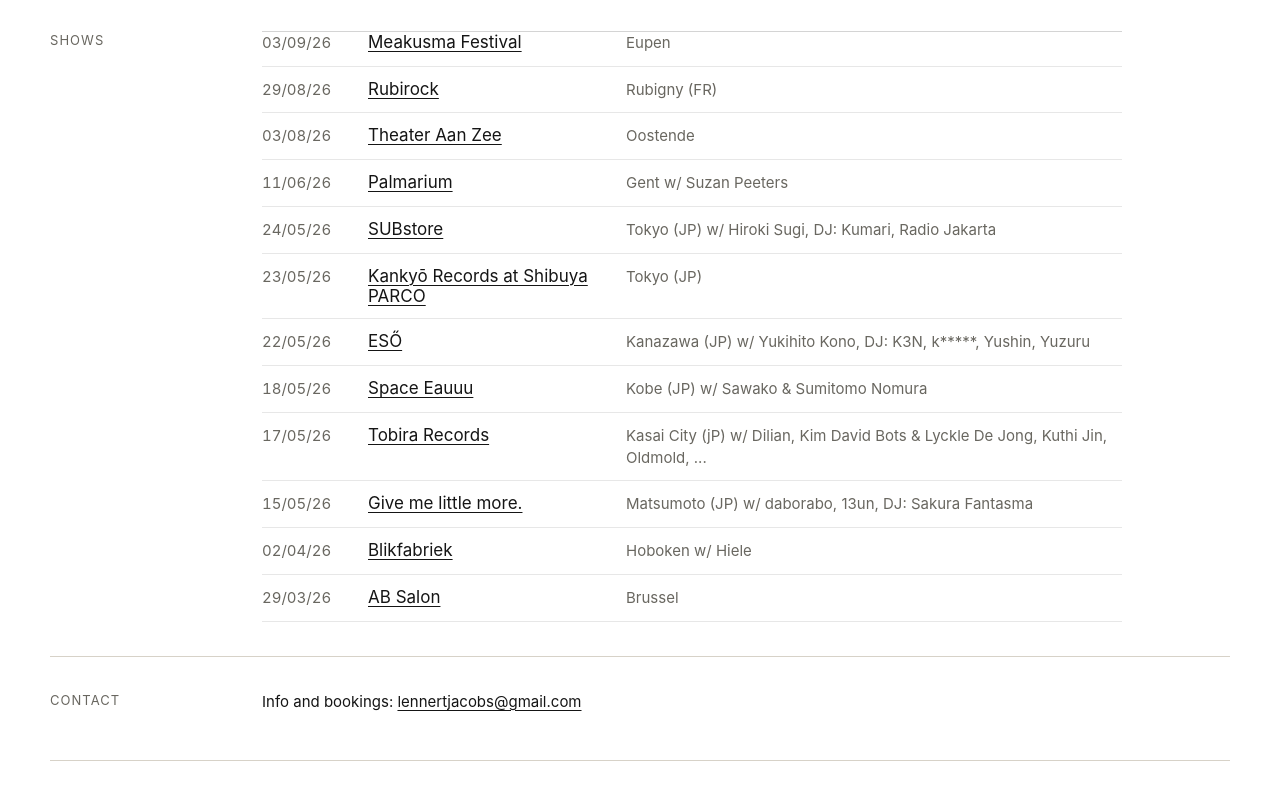
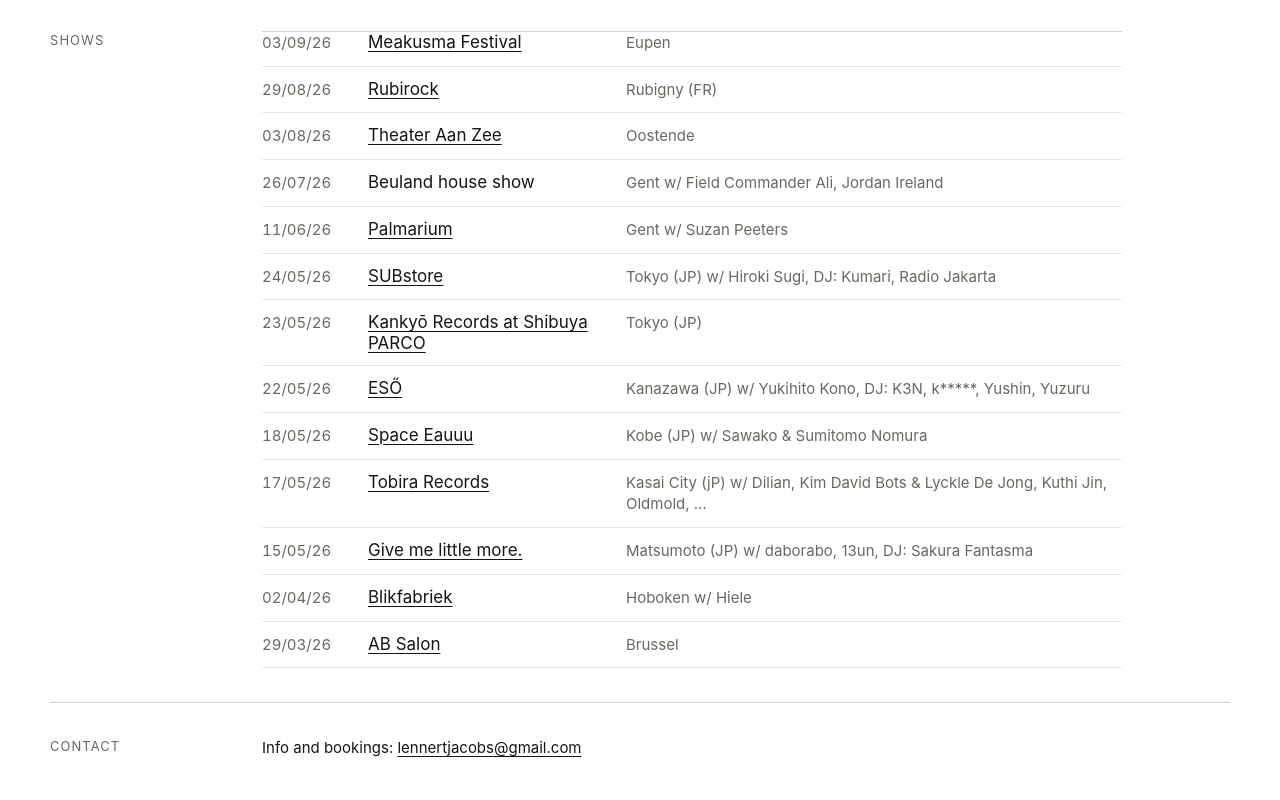
Before and after one commit to lennertjacobs/lennertjacobs.github.io, a plain HTML site: page index.html in a window 1280 px wide. Shown: the part 1655-2455 px from the top of the page. Before the commit the page ends 2416 px from the top, so only its background shows below. Drawn offline with Linux system fonts and the light colour scheme.

Commit message:
Add new event to the index.html

```diff
--- a/index.html
+++ b/index.html
@@ -282,6 +282,11 @@
             <span class="venue"><a href="https://theateraanzee.be/programma/1-1-3-late-night" target="_blank" rel="noreferrer">Theater Aan Zee</a></span>
             <span class="place">Oostende</span>
           </li>
+           <li>
+            <span class="date">26/07/26</span>
+            <span class="venue">Beuland house show</span>
+            <span class="place">Gent w/ Field Commander Ali, Jordan Ireland</span>
+          </li>
           <li>
             <span class="date">11/06/26</span>
             <span class="venue"><a href="https://www.viernulvier.gent/nl/agenda/blickwinkel-presents-l-jacobs-suzan-peeters-b856" target="_blank" rel="noreferrer">Palmarium</a></span>
```
